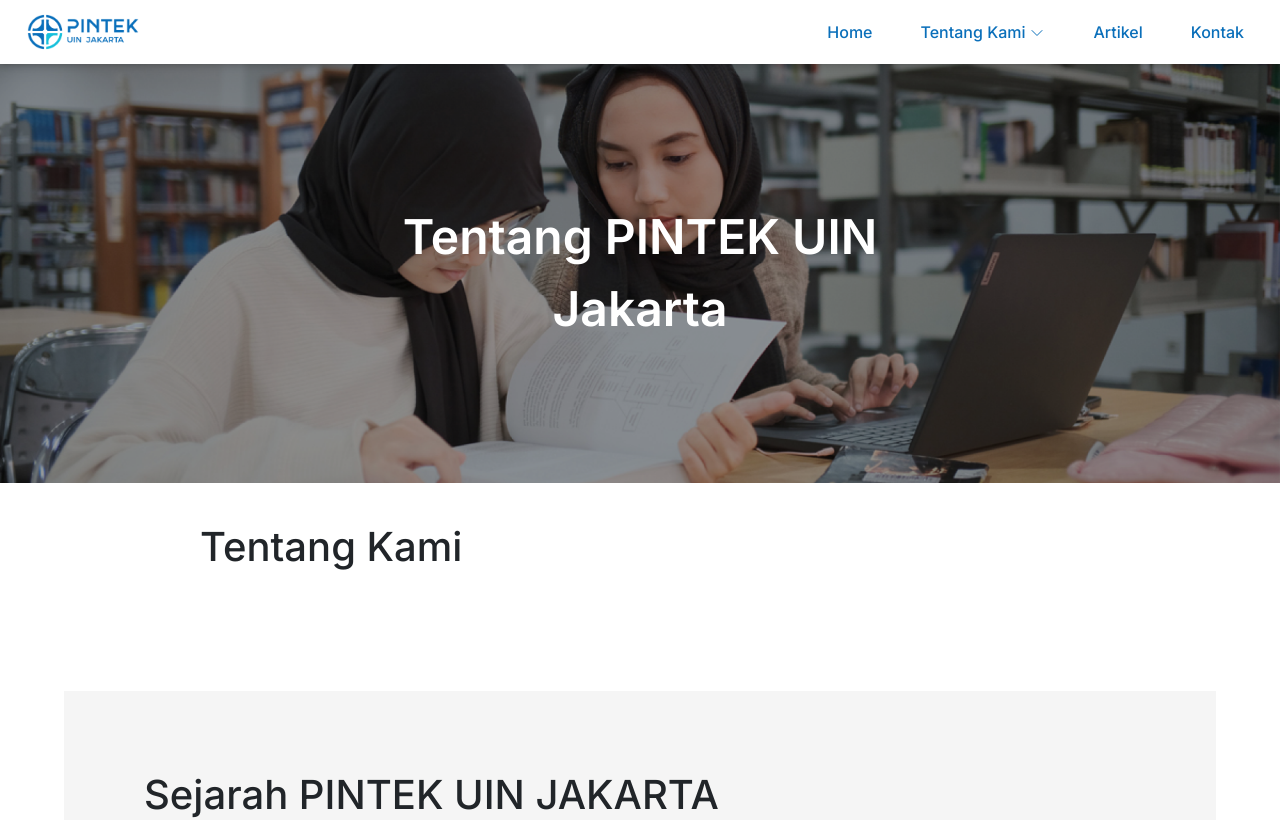
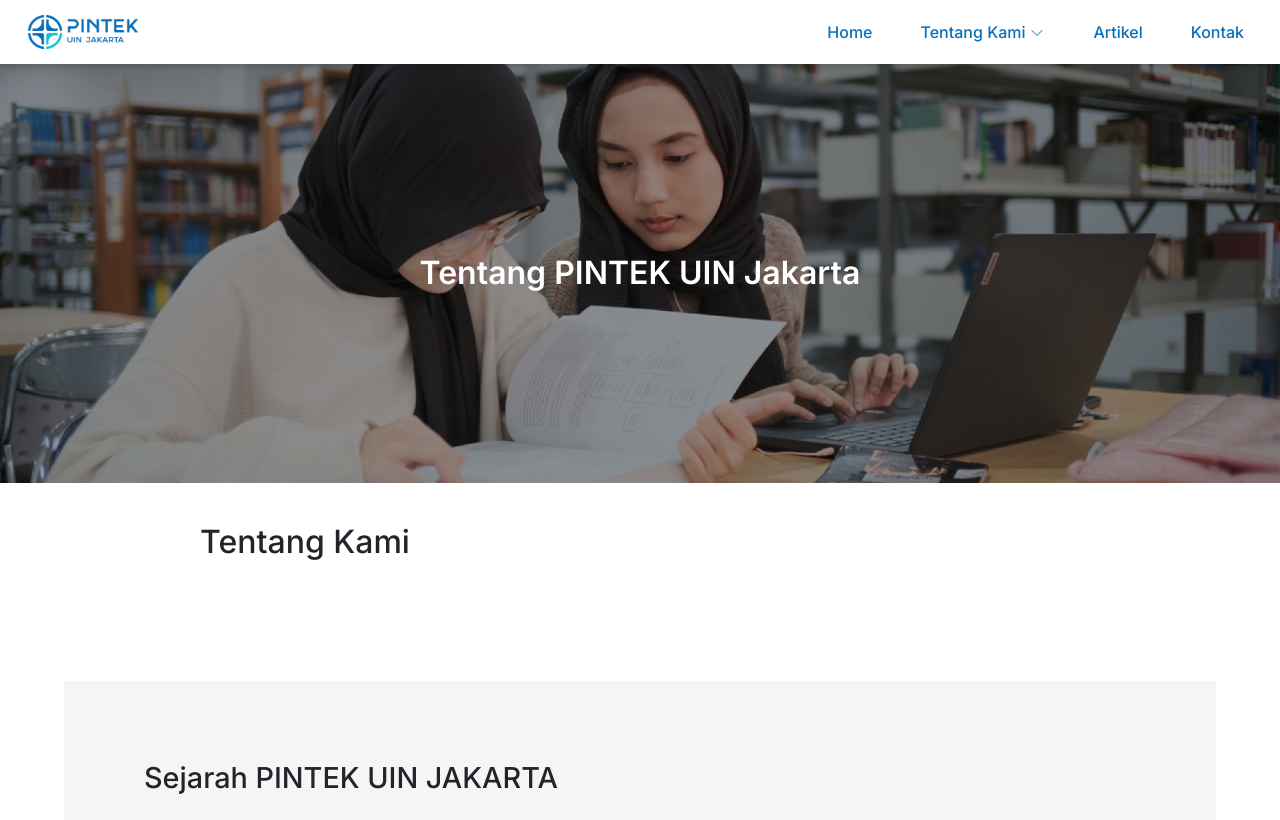
Before and after one commit to yasiramri/pintek-uin, a React (Vite) app: page /tentangkami in a window 1280 px wide. Shown: the top 820 px of the page. Built offline with nearby package versions, Linux system fonts and the light colour scheme.

Commit message:
resize font with css

```diff
--- a/src/styles/styles.css
+++ b/src/styles/styles.css
@@ -314,3 +314,30 @@
   padding-top: 10px;
   font-size: 14px;
 }
+
+/* Tambahkan di file CSS yang digunakan oleh komponen */
+.sejarah-container,
+.visi-container,
+.salam-direktur,
+.text-overlay,
+.profile-item p,
+.profile-item h1,
+.profile-item h3 {
+  font-size: 1.2rem; /* Ukuran font lebih besar */
+}
+
+.text-overlay {
+  font-size: 2rem; /* Ukuran font lebih besar untuk judul overlay */
+}
+
+.profile-judul h1 {
+  font-size: 2rem; /* Ukuran font untuk judul profile */
+}
+
+.salam-direktur p {
+  font-size: 1.1rem; /* Ukuran font lebih besar untuk salam direktur */
+}
+
+.profile-item h1 {
+  font-size: 1.8rem; /* Ukuran font lebih besar untuk judul Sejarah dan Visi */
+}
```
